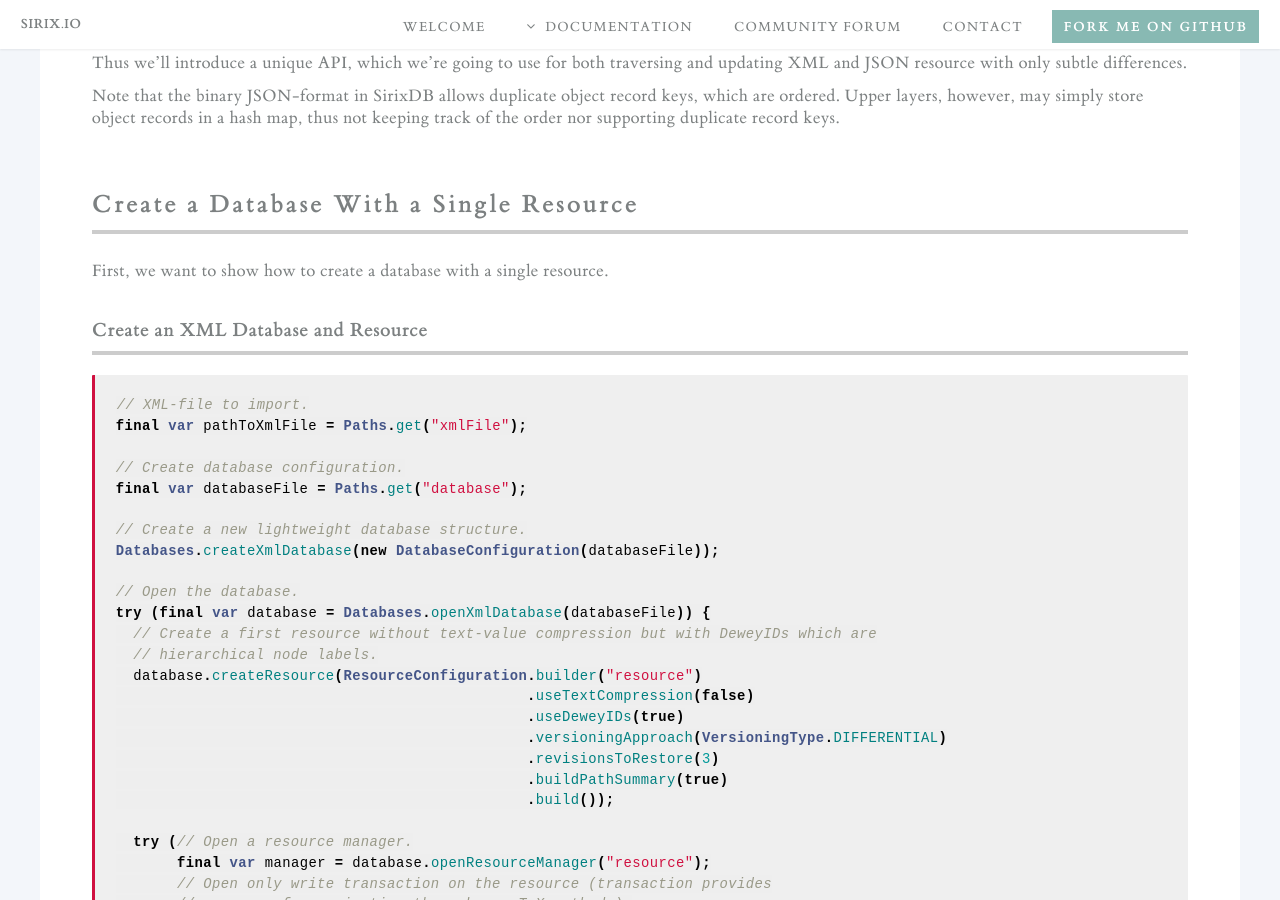
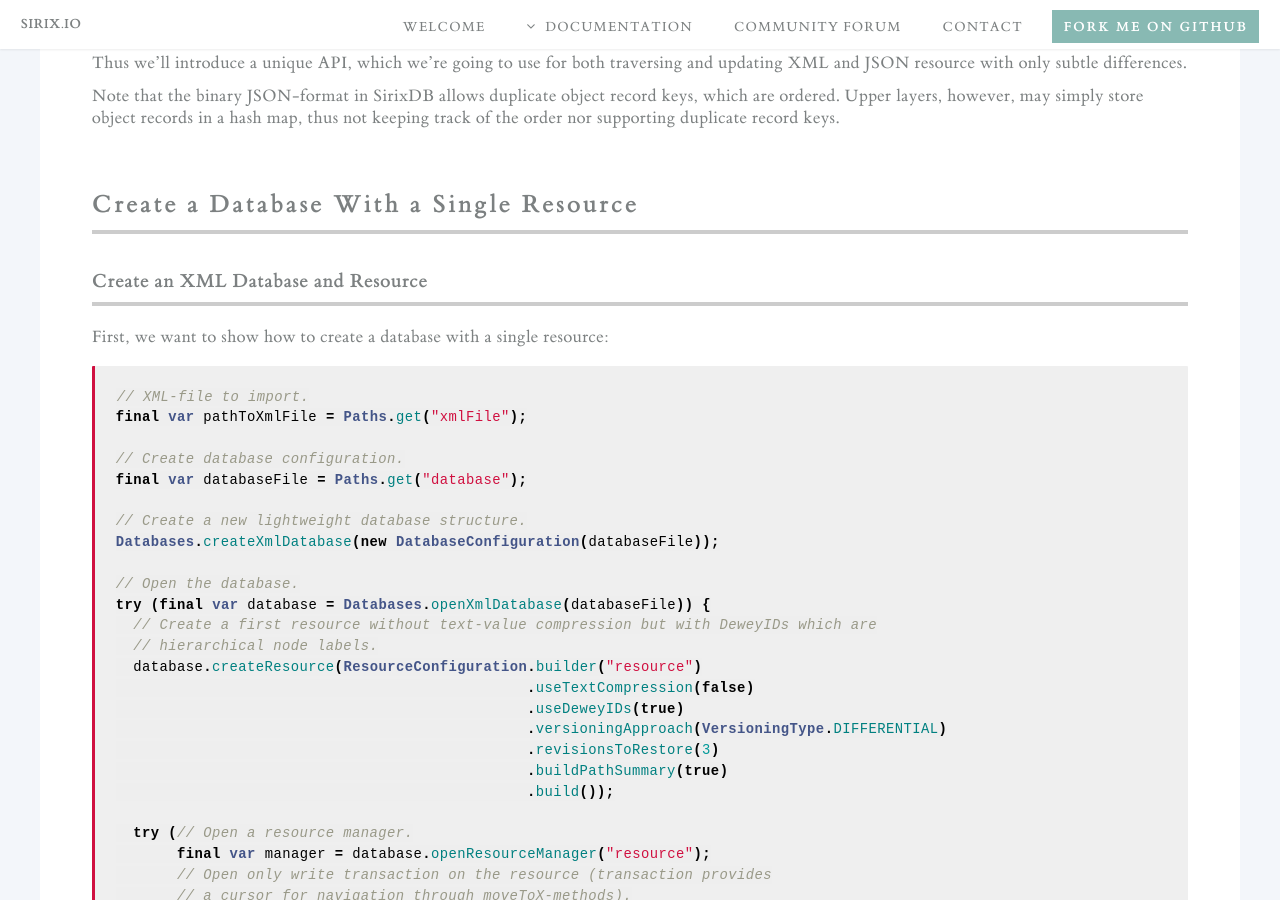
Before and after one commit to sirixdb/sirixdb.github.io, a Jekyll site: the page built from transactional-cursor-api.md, in a window 1280 px wide and 900 px high, scrolled down 2121 px. Built offline with Jekyll 4.4.1, drawn with Linux system fonts in a browser that asks for light colours; our own code applies the rules of GitHub Pages for plain Markdown files.

````diff
--- a/transactional-cursor-api.md
+++ b/transactional-cursor-api.md
@@ -76,9 +76,9 @@ Thus we'll introduce a unique API, which we're going to use for both traversing
 **Note that the binary JSON-format in SirixDB allows duplicate object record keys, which are ordered. Upper layers, however, may simply store object records in a hash map, thus not keeping track of the order nor supporting duplicate record keys.**
 
 ## Create a Database With a Single Resource
-First, we want to show how to create a database with a single resource.
 
 ### Create an XML Database and Resource
+First, we want to show how to create a database with a single resource:
 
 ```java
 // XML-file to import.
````
